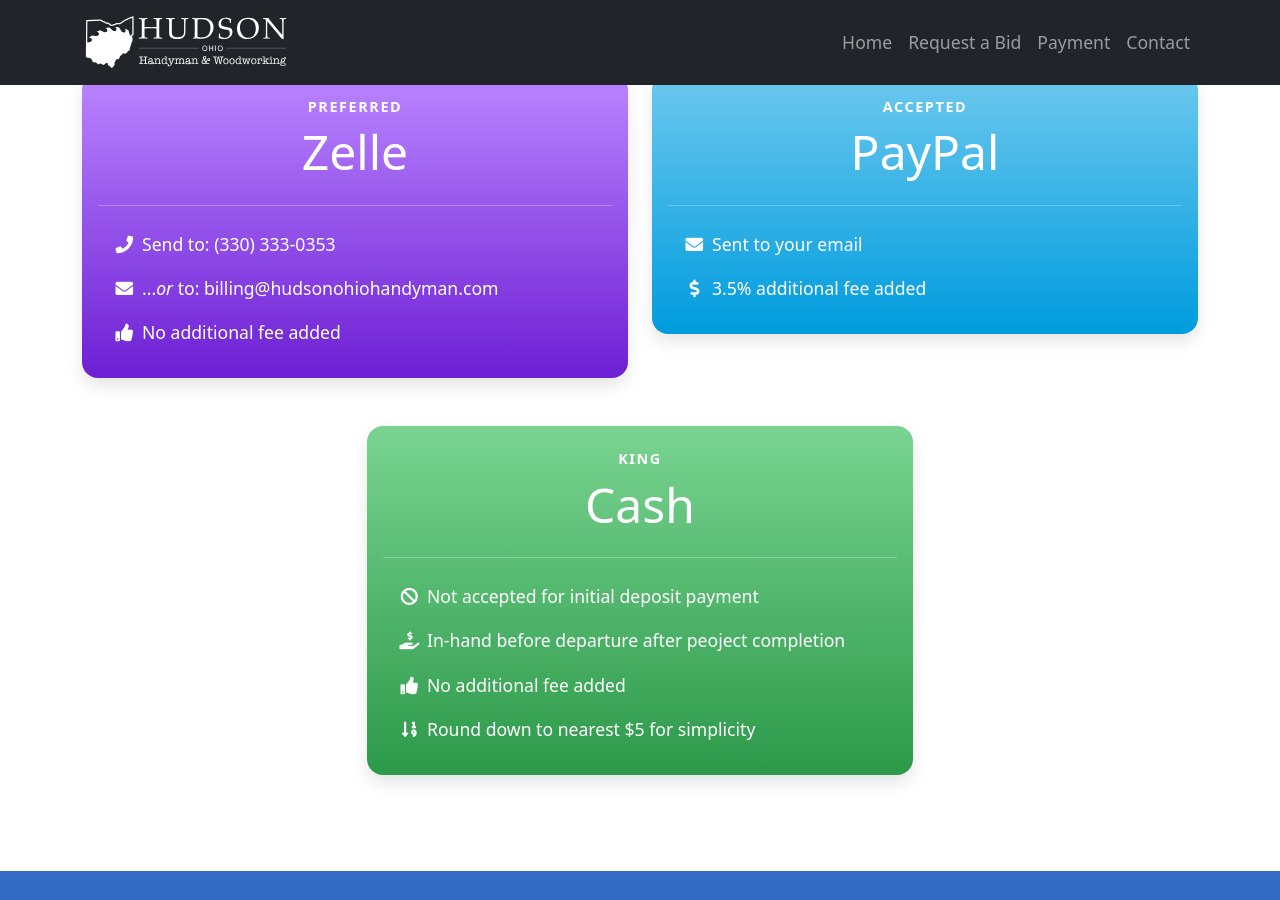
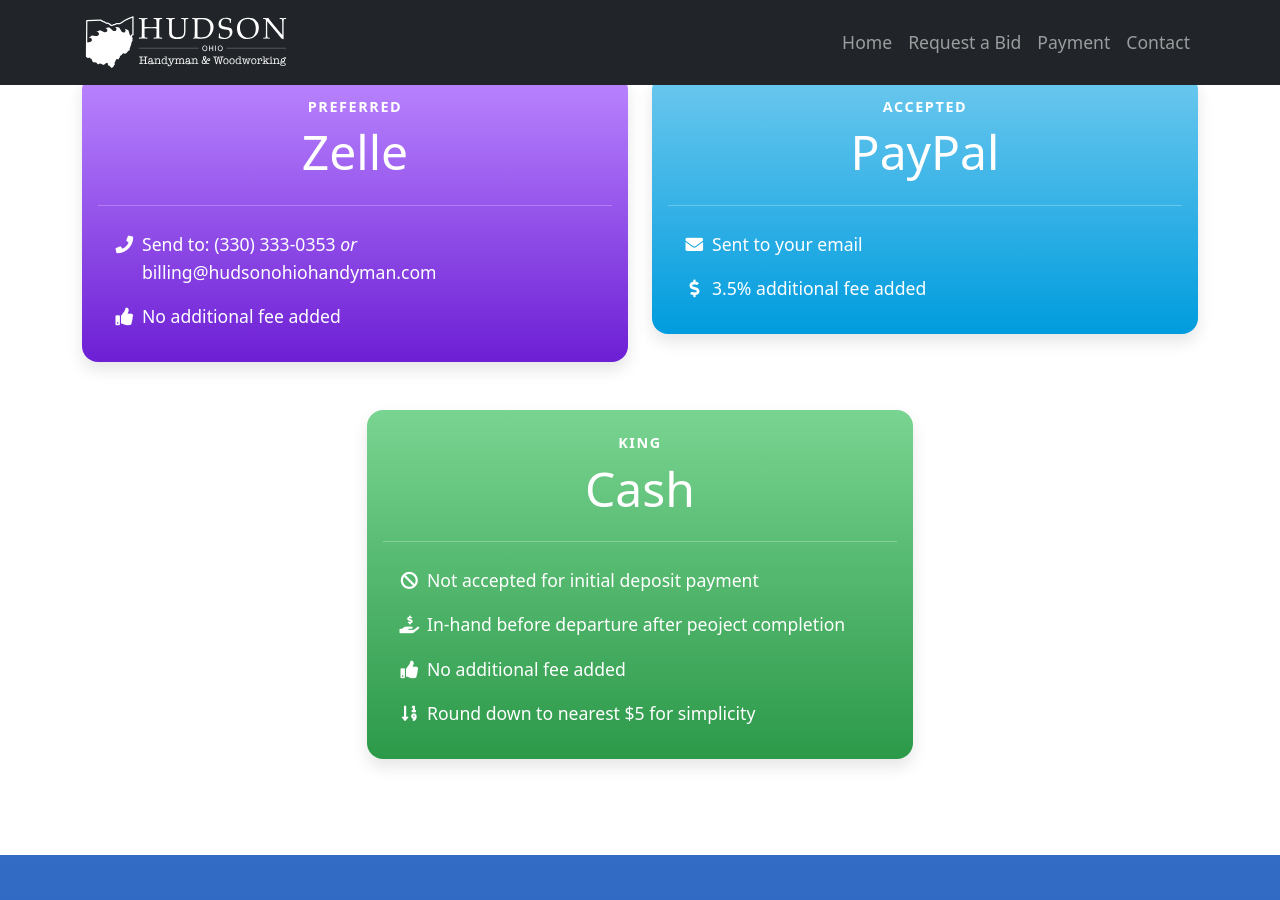
Before and after one commit to ChrisHonniball/hudson-ohio-handyman-and-renovations, a Jekyll site: the page built from _pages/payment.html, in a window 1280 px wide and 900 px high, scrolled down 564 px. Built offline with Jekyll 4.4.1, drawn with Linux system fonts in a browser that asks for light colours; part of the change alters nothing that is shown.

Commit message:
Payment update

```diff
--- a/_pages/payment.html
+++ b/_pages/payment.html
@@ -20,13 +20,7 @@ header_img: /assets/images/stock/computer.jpg
             <ul class="fa-ul">
               <li>
                 <span class="fa-li"><i class="fas fa-phone"></i></span>Send to:
-                (330) 333-0353
-              </li>
-              <li>
-                <span class="fa-li"><i class="fas fa-envelope"></i></span>...<em
-                  >or</em
-                >
-                to: billing@hudsonohiohandyman.com
+                (330) 333-0353 <em>or</em> billing@hudsonohiohandyman.com
               </li>
               <li>
                 <span class="fa-li"><i class="fas fa-thumbs-up"></i></span>No
```
